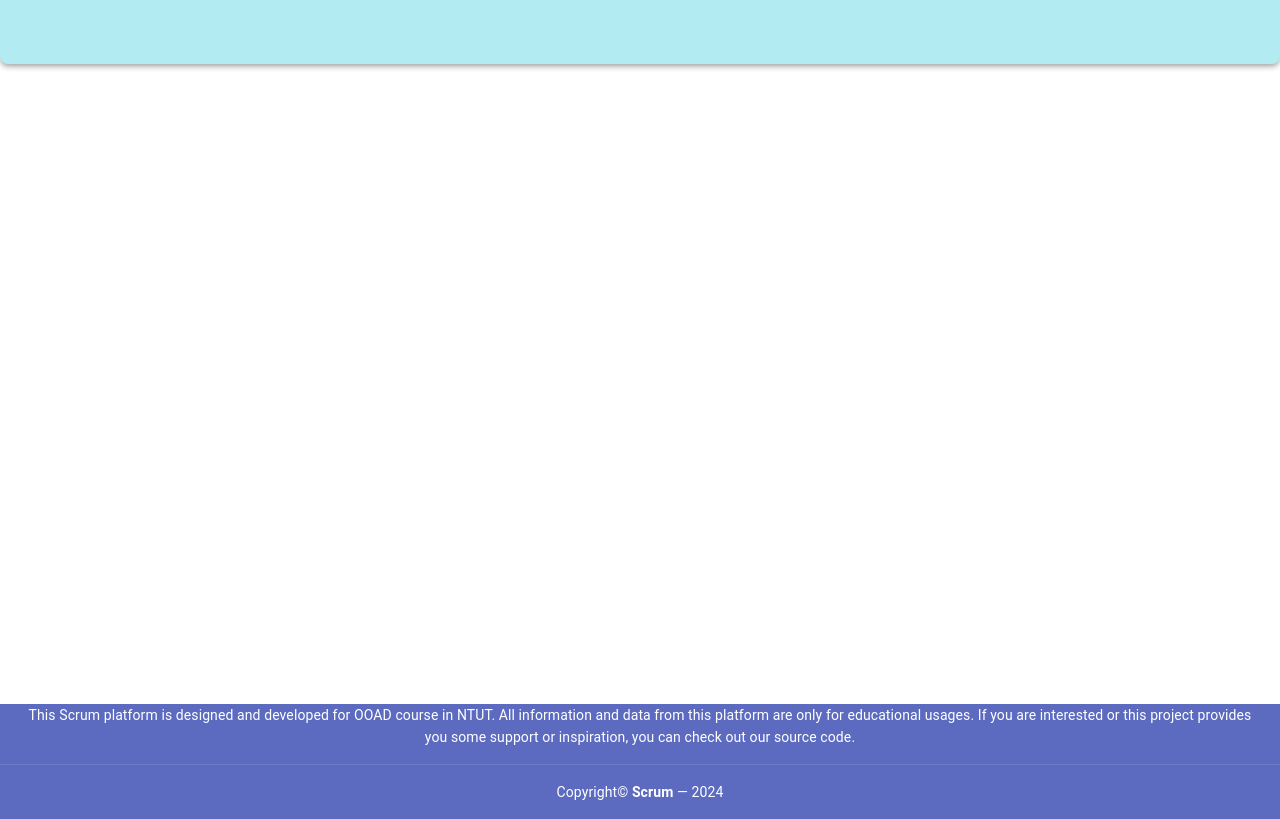
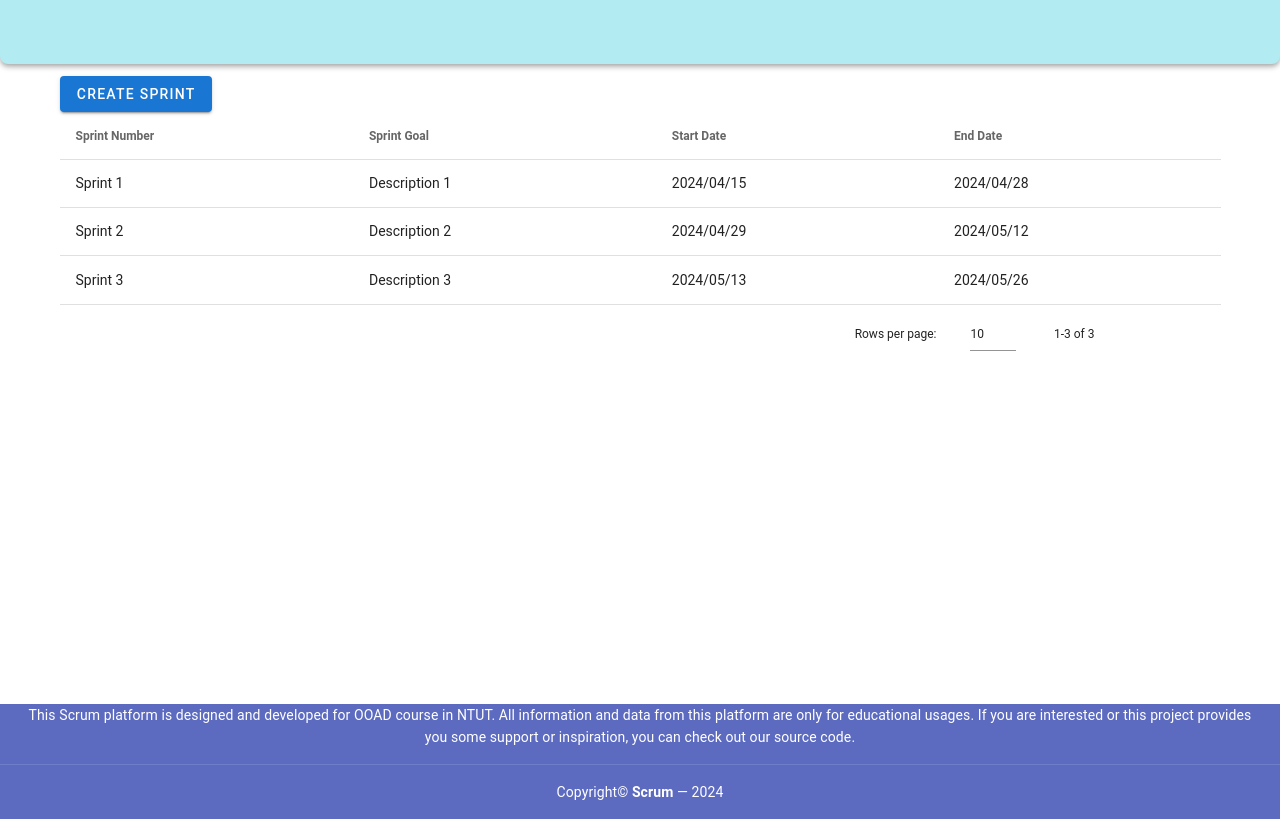
Before and after one commit to xiao0818/OOAD_Frontend, a Vue app: page /project/1 in a window 1280 px wide. Built offline with nearby package versions, Linux system fonts and the light colour scheme; the HTML template or start-up script is replaced by a standard one; what vue-apexcharts would draw is missing.

Commit message:
[Feature Addition]Added project page

```diff
--- a/src/router/index.js
+++ b/src/router/index.js
@@ -28,6 +28,14 @@ const routes = [
       title: 'Project'
     }
   },
+  {
+    path: '/sprint/:id',
+    name: 'Sprint',
+    component: () => import('../views/SprintPage.vue'),
+    meta: {
+      title: 'Sprint'
+    }
+  },
 ]
 
 const router = new VueRouter({
--- a/src/views/ProjectListPage.vue
+++ b/src/views/ProjectListPage.vue
@@ -1,5 +1,8 @@
 <template>
-  <v-data-table :headers="headers" :items="projects" @click:row="openProject" />
+  <v-container>
+    <v-btn color="primary">Create Project</v-btn>
+    <v-data-table :headers="headers" :items="projects" @click:row="openProject" />
+  </v-container>
 </template>
 
 <script>
--- a/src/views/ProjectPage.vue
+++ b/src/views/ProjectPage.vue
@@ -1,8 +1,56 @@
 <template>
-  <div></div>
+  <v-container>
+    <v-btn color="primary">Create Sprint</v-btn>
+    <v-data-table :headers="headers" :items="sprints" @click:row="openSprint" />
+  </v-container>
 </template>
 
 <script>
+
+  export default {
+    name: "ProjectPage",
+    components: {
+    },
+    data() {
+      return {
+        headers: [
+          { text: "Sprint Number", value: "name" },
+          { text: "Sprint Goal", value: "goal" },
+          { text: "Start Date", value: "startDate" },
+          { text: "End Date", value: "endDate" },
+        ],
+        sprints: [
+          {
+            name: 'Sprint 1',
+            id: 'd11afa70-1f57-498e-94ef-6eb36ce08722',
+            goal: 'Description 1',
+            startDate: "2024/04/15",
+            endDate: "2024/04/28"
+          },
+          {
+            name: 'Sprint 2',
+            id: 'c034ab9d-9f17-4046-9ae3-8eb0d153910f',
+            goal: 'Description 2',
+            startDate: "2024/04/29",
+            endDate: "2024/05/12"
+          },
+          {
+            name: 'Sprint 3',
+            id: '47b8ec71-3f56-4d5c-9419-84b8f9311bc3',
+            goal: 'Description 3',
+            startDate: "2024/05/13",
+            endDate: "2024/05/26"
+          },
+        ],
+      }
+    },
+    methods: {
+      openSprint(value) {
+        console.log(value.id)
+        this.$router.push({ name: "Sprint", params: {id: value.id} });
+      }
+    }
+  }
 </script>
 
 <style>
--- /dev/null
+++ b/src/views/SprintPage.vue
@@ -0,0 +1,9 @@
+<template>
+
+</template>
+
+<script>
+</script>
+
+<style>
+</style>
```
